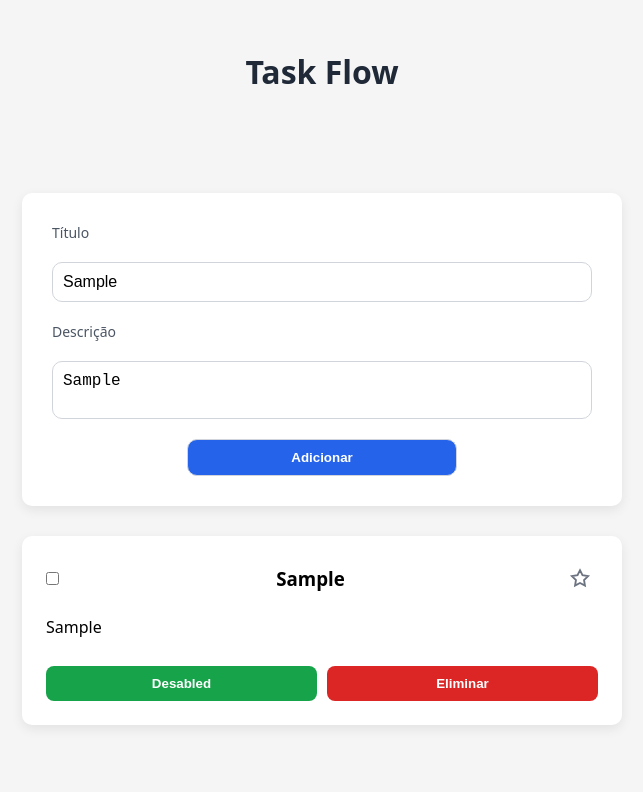
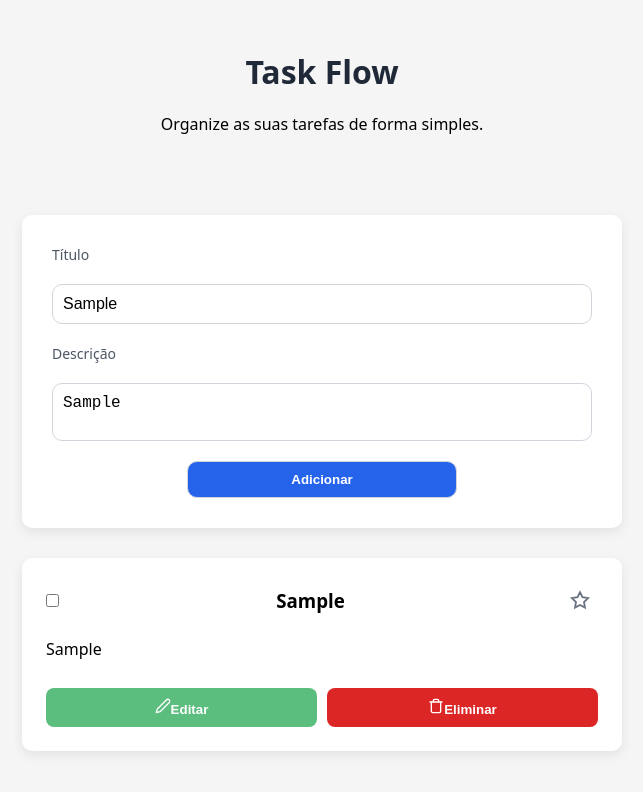
Before and after one commit to fernandev-tech/Task-Flow, a React (Vite) app in the folder Task-Flow/: page / in a window 1280 px wide. Both pictures are taken after typing "Sample", "Sample" into the empty fields and a click on the button "Adicionar". Shown: the top 792 px of the page, without its empty margins (318-961 px from the left). Built offline with nearby package versions, Linux system fonts and the light colour scheme.

Commit message:
Task Flow V1 - Refinamentos visuais

```diff
--- a/Task-Flow/src/components/Header.jsx
+++ b/Task-Flow/src/components/Header.jsx
@@ -3,6 +3,8 @@ function Header() {
     return (
         <header>
             <h1>Task Flow</h1>
+            <p>Organize as suas tarefas de forma simples.</p>
+
         </header>
 
     )
--- a/Task-Flow/src/components/TaskCard.jsx
+++ b/Task-Flow/src/components/TaskCard.jsx
@@ -16,7 +16,7 @@ function TaskCard({ task, onToggleFavorite, onToggleChecked, onDeleteTask }) {
 
                     {/*checked={task.completed: O estado marcado/desmarcado desta checkbox deve ser determinado pelo valor de task.completed."*/}
 
-                    <h3 className={task.completed? styles.done_task : ''}>{task.title}</h3>
+                    <h3 className={task.completed ? styles.done_task : ''}>{task.title}</h3>
                     <button
                         type="button"
                         aria-label="Favoritar tarefa"
@@ -35,14 +35,32 @@ function TaskCard({ task, onToggleFavorite, onToggleChecked, onDeleteTask }) {
                     </button>
                 </div>
 
-                <p className={task.completed? styles.done_description : ''}>{task.description}</p>
+                <p className={task.completed ? styles.done_description : ''}>{task.description}</p>
 
                 <div className={styles.task_actions}>
-                    <button type="button" className={styles.edit_btn} >Desabled</button>
+
+                    {/*Editar*/}
                     <button
-                    type="button"
-                    className={styles.delete_btn}
-                    onClick={() => onDeleteTask(task.id)}>Eliminar</button>
+                        type="button"
+                        className={styles.edit_btn}>
+                        <svg width="16" height="16" viewBox="0 0 24 24" fill="none" stroke="currentColor"
+                            stroke-width="2" stroke-linecap="round" stroke-linejoin="round">
+                            <path d="M17 3a2.85 2.85 0 1 1 4 4L7.5 20.5 2 22l1.5-5.5Z" />
+                        </svg>
+                        Editar</button>
+
+                    {/*Apagar*/}
+                    <button
+                        type="button"
+                        className={styles.delete_btn}
+                        onClick={() => onDeleteTask(task.id)}>
+                        <svg width="16" height="16" viewBox="0 0 24 24" fill="none" stroke="currentColor"
+                            stroke-width="2" stroke-linecap="round" stroke-linejoin="round">
+                            <path d="M3 6h18" />
+                            <path d="M19 6v14c0 1-1 2-2 2H7c-0.5 0-1.5-1-2-2V6" />
+                            <path d="M8 6V4c0-1 1-2 2-2h4c1 0 2 1 2 2v2" />
+                        </svg>
+                        Eliminar</button>
                 </div>
             </li>
 
--- a/Task-Flow/src/components/TaskCard.module.css
+++ b/Task-Flow/src/components/TaskCard.module.css
@@ -80,10 +80,13 @@
 
 .edit_btn {
     background-color: #16A34A;
+    opacity: 0.7;
 }
 
 .edit_btn:hover {
-    background-color: #15803D;
+    /* background-color: #15803D;*/
+    background-color: #16A34A;
+
 }
 
 
--- a/Task-Flow/src/components/TaskList.jsx
+++ b/Task-Flow/src/components/TaskList.jsx
@@ -9,7 +9,7 @@ function TaskList({ tasks, onToggleFavorite, onToggleChecked, onDeleteTask }) {
         <>
             {
                 tasks.length === 0
-                    ? <p>Ainda sem tarefas</p>
+                    ? <p className={styles.no_tasks}>Ainda sem tarefas</p>
                     : <ul className={styles.task_list}>
                         {
                             tasks.map(task => (
--- a/Task-Flow/src/components/TaskList.module.css
+++ b/Task-Flow/src/components/TaskList.module.css
@@ -5,3 +5,9 @@
     gap: 16px;
     margin-top: 30px;
 }
+.no_tasks{
+    text-align: center;
+    margin-top: 30px;
+    font-weight: bold;
+    font-size: 18px;
+}
```
